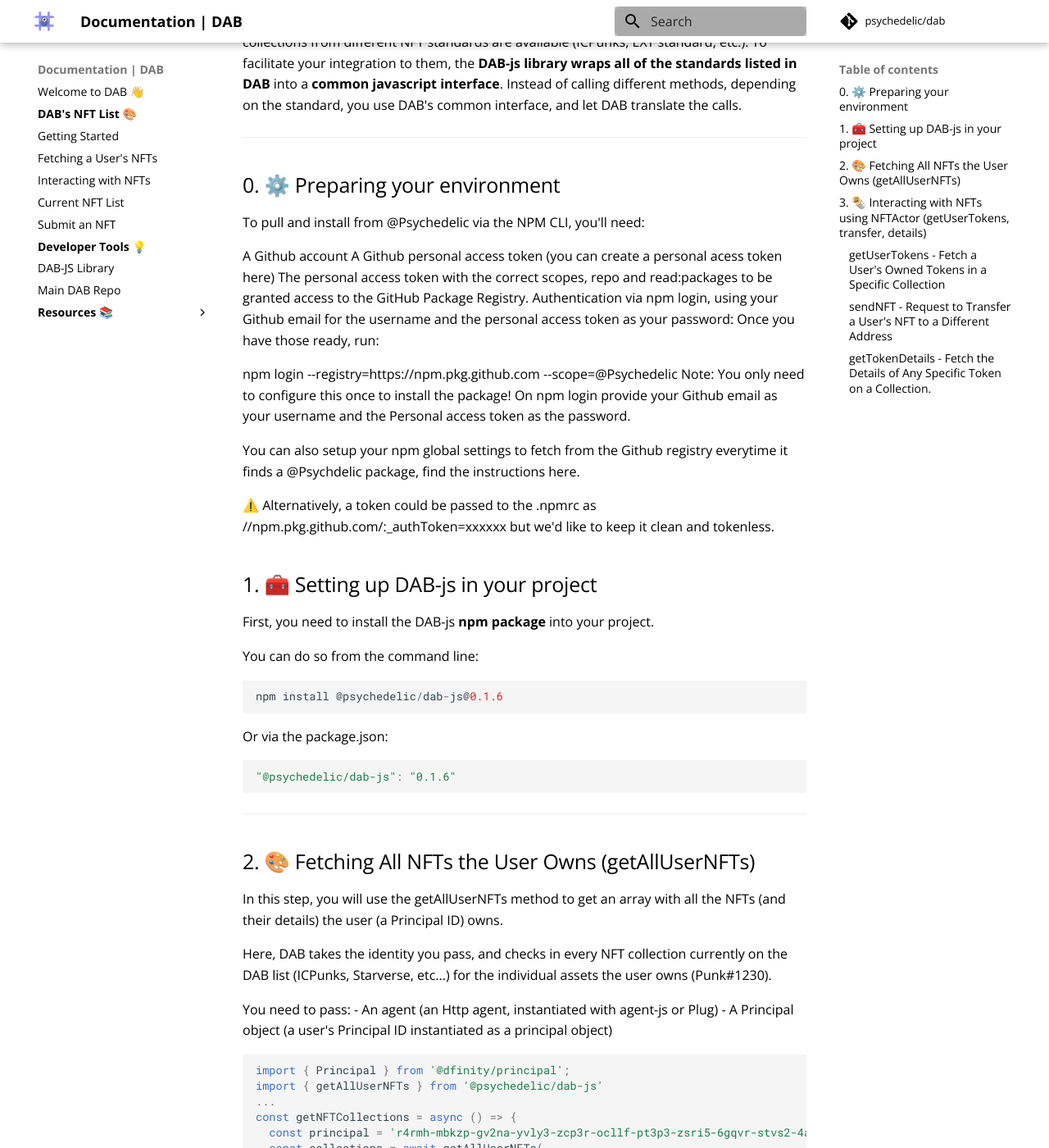
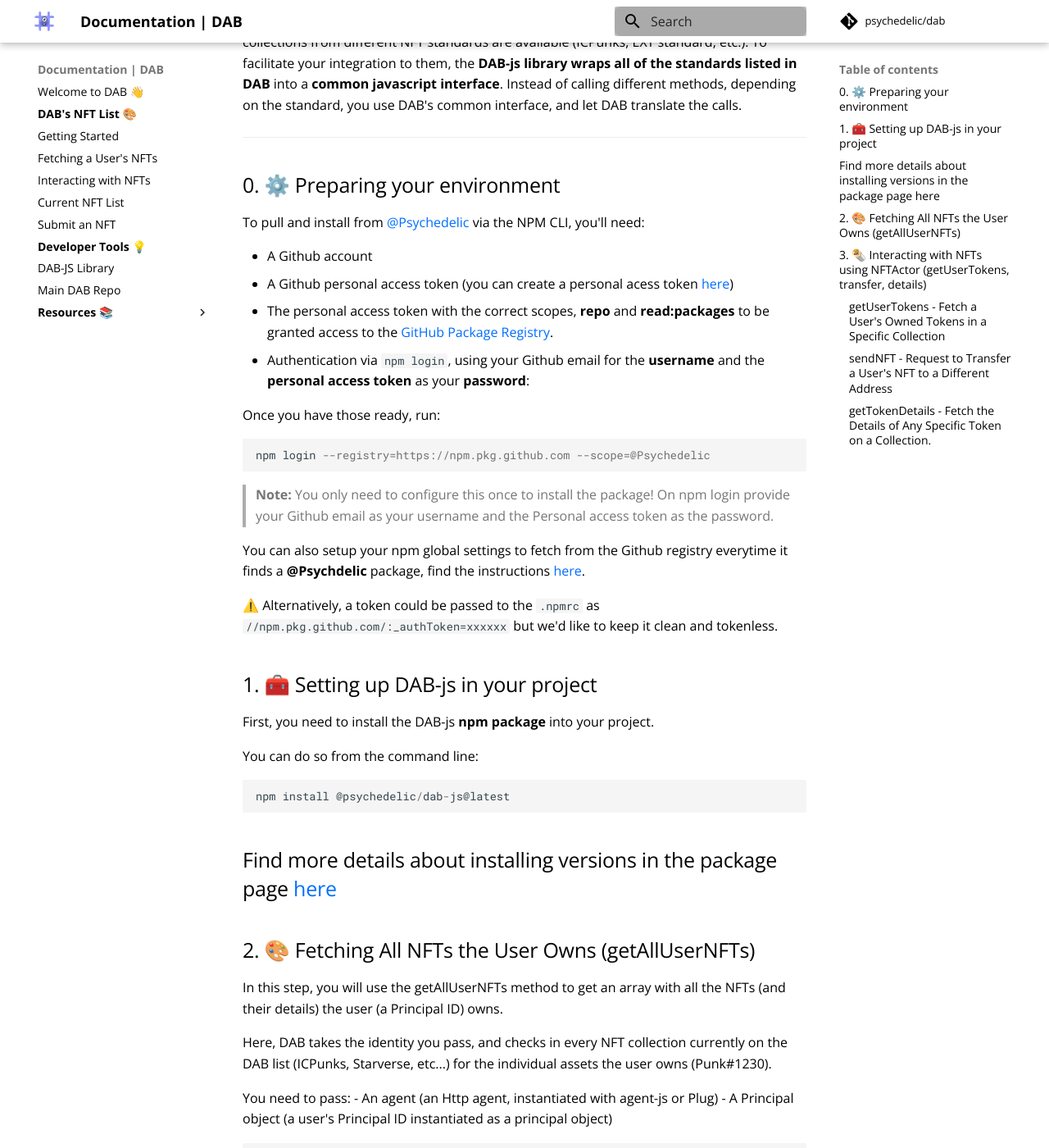
Before and after one commit to Psychedelic/dab-docs, an MkDocs documentation site: the page built from docs/nft-list/getting-started.md, in a window 1280 px wide and 1400 px high, scrolled down 592 px. Shown: the whole window at 82% size. Built offline with MkDocs 1.6.1 and Material for MkDocs 9.7.7, drawn with Linux system fonts in a browser that asks for light colours; comment, search, counter and statistics services are not loaded; part of the change alters nothing that is shown.

Commit message:
Update getting-started.md

````diff
--- a/docs/nft-list/getting-started.md
+++ b/docs/nft-list/getting-started.md
@@ -17,20 +17,25 @@ All right! Ready to integrate DAB's NFT list into your app? Your main point of i
 ---
 ## 0. ⚙️ Preparing your environment
 
-To pull and install from @Psychedelic via the NPM CLI, you'll need:
+To pull and install from [@Psychedelic](https://github.com/psychedelic) via the NPM CLI, you'll need:
 
-A Github account
-A Github personal access token (you can create a personal acess token here)
-The personal access token with the correct scopes, repo and read:packages to be granted access to the GitHub Package Registry.
-Authentication via npm login, using your Github email for the username and the personal access token as your password:
+- A Github account
+- A Github personal access token (you can create a personal acess token [here](https://github.com/settings/tokens))
+- The personal access token with the correct scopes, **repo** and **read:packages** to be granted access to the [GitHub Package Registry](https://docs.github.com/en/packages/working-with-a-github-packages-registry/working-with-the-npm-registry#authenticating-to-github-packages).
+- Authentication via `npm login`, using your Github email for the **username** and the **personal access token** as your **password**:
+
 Once you have those ready, run:
 
+```
 npm login --registry=https://npm.pkg.github.com --scope=@Psychedelic
-Note: You only need to configure this once to install the package! On npm login provide your Github email as your username and the Personal access token as the password.
+```
 
-You can also setup your npm global settings to fetch from the Github registry everytime it finds a @Psychdelic package, find the instructions here.
+> **Note:** You only need to configure this once to install the package!
+    On npm login provide your Github email as your username and the Personal access token as the password.
 
-⚠️ Alternatively, a token could be passed to the .npmrc as //npm.pkg.github.com/:_authToken=xxxxxx but we'd like to keep it clean and tokenless.
+You can also setup your npm global settings to fetch from the Github registry everytime it finds a **@Psychdelic** package, find the instructions [here](https://docs.npmjs.com/configuring-your-registry-settings-as-an-npm-enterprise-user).
+
+⚠️ Alternatively, a token could be passed to the `.npmrc` as `//npm.pkg.github.com/:_authToken=xxxxxx` but we'd like to keep it clean and tokenless.
 
 ## 1. 🧰 Setting up DAB-js in your project
 
@@ -38,14 +43,10 @@ First, you need to install the DAB-js **npm package** into your project.
 
 You can do so from the command line:
 ```js
-npm install @psychedelic/dab-js@0.1.6
+npm install @psychedelic/dab-js@latest
 ```
 
-Or via the package.json:
-```js
-"@psychedelic/dab-js": "0.1.6"
-```
-
+Find more details about installing versions in the package page [here](https://github.com/Psychedelic/DAB-js/packages/987540)
 ---
 
 ## 2. 🎨 Fetching All NFTs the User Owns (getAllUserNFTs)
````
